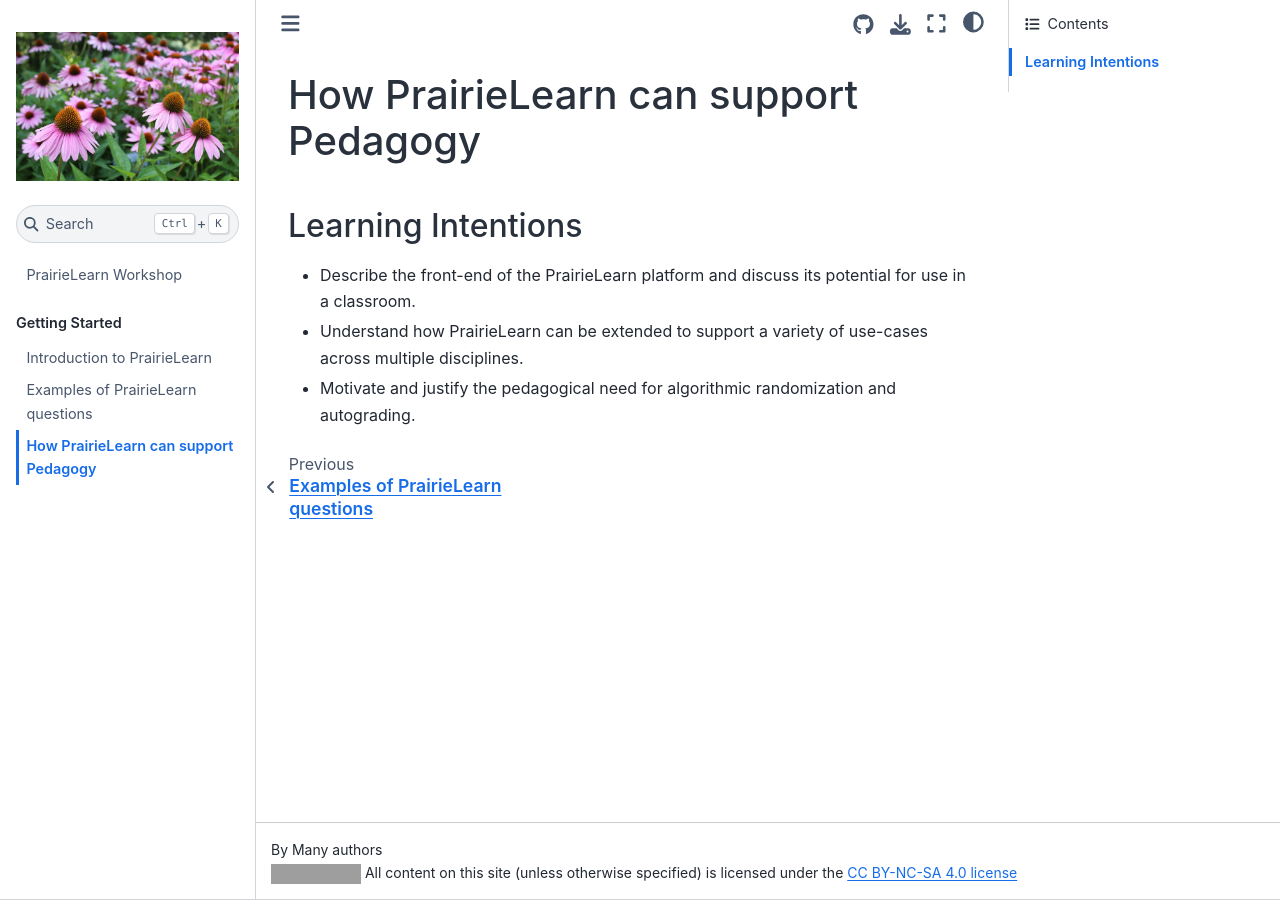
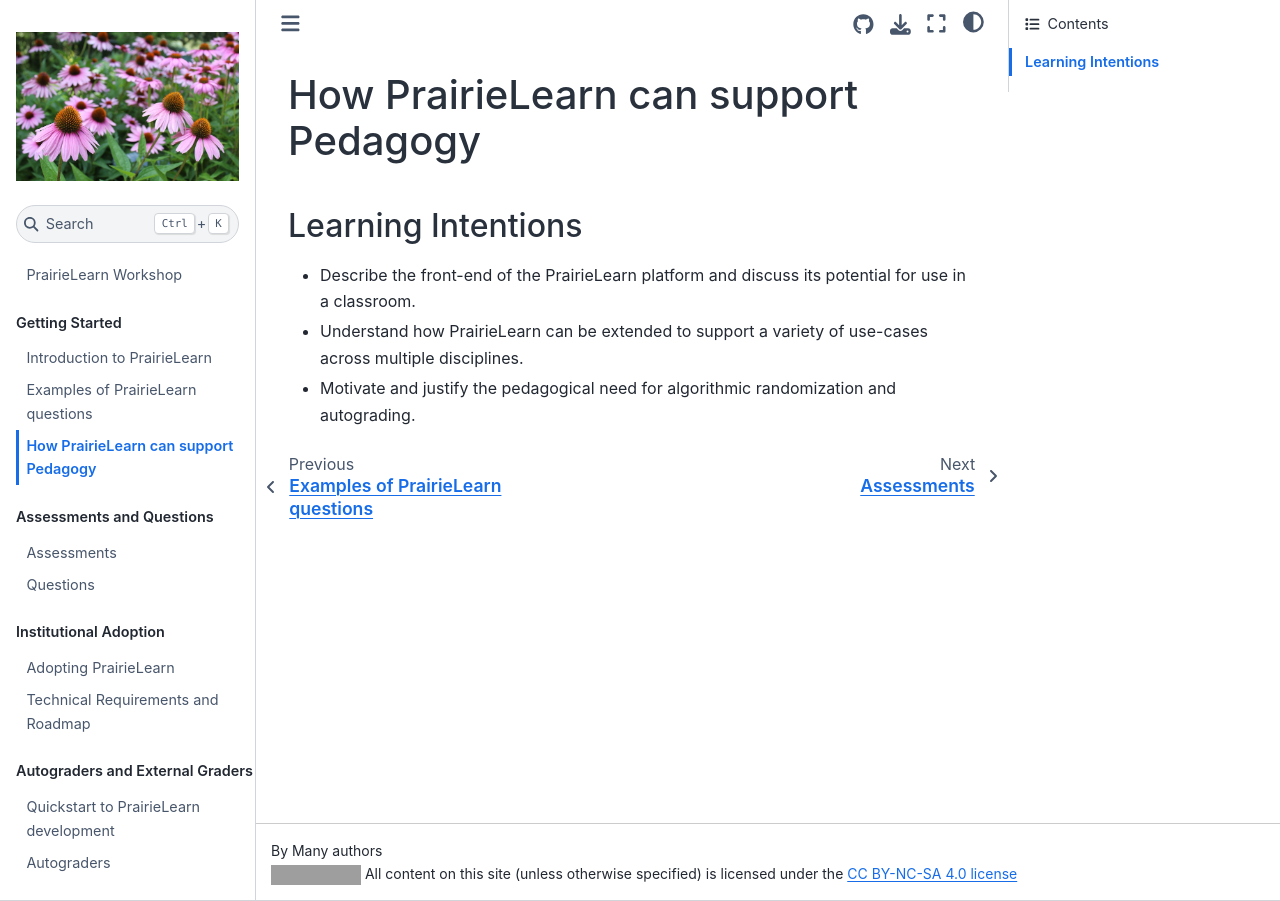
Before and after one commit to open-resources/prairielearn_workshop, a Jupyter Book: the page built from content/3-pedagogy.md, in a window 1280 px wide. Built offline with Jupyter Book 1.0.4 settings and Sphinx 7.4.7 and the Sphinx Book theme 1.1.4, drawn with Linux system fonts in a browser that asks for light colours; some of the changed lines change nothing that is shown; grey boxes are pictures that could not be loaded.

Commit message:
re-add the commented out sections

```diff
--- a/_toc.yml
+++ b/_toc.yml
@@ -8,31 +8,31 @@
   - file: content/2-examples
   - file: content/3-pedagogy
 
-# - caption: Assessments and Questions
-#   chapters:
-#   - file: content/4-assessments
-#   - file: content/5-questions
+- caption: Assessments and Questions
+  chapters:
+  - file: content/4-assessments
+  - file: content/5-questions
 
-# - caption: Institutional Adoption
-#   chapters:
-#   - file: content/6-adoption
-#   - file: content/7-technical
+- caption: Institutional Adoption
+  chapters:
+  - file: content/6-adoption
+  - file: content/7-technical
 
-# - caption: Autograders and External Graders
-#   chapters:
-#   - file: content/dev/quickstart
-#   - file: content/dev/autograders
+- caption: Autograders and External Graders
+  chapters:
+  - file: content/dev/quickstart
+  - file: content/dev/autograders
 
-# - caption: Teaching with PrairieLearn
-#   chapters:
-#   - file: content/8-instructor_guide
-#   - file: content/9-tips
+- caption: Teaching with PrairieLearn
+  chapters:
+  - file: content/8-instructor_guide
+  - file: content/9-tips
 
-# - caption: Acknowledgements
-#   chapters:
-#   - file: docs/about
-#     title: About this resource
-#   - file: docs/contributors
-#     title: Contributors
-#   - url: https://prairielearn.com
-#     title: PrairieLearn
+- caption: Acknowledgements
+  chapters:
+  - file: docs/about
+    title: About this resource
+  - file: docs/contributors
+    title: Contributors
+  - url: https://prairielearn.com
+    title: PrairieLearn
```
